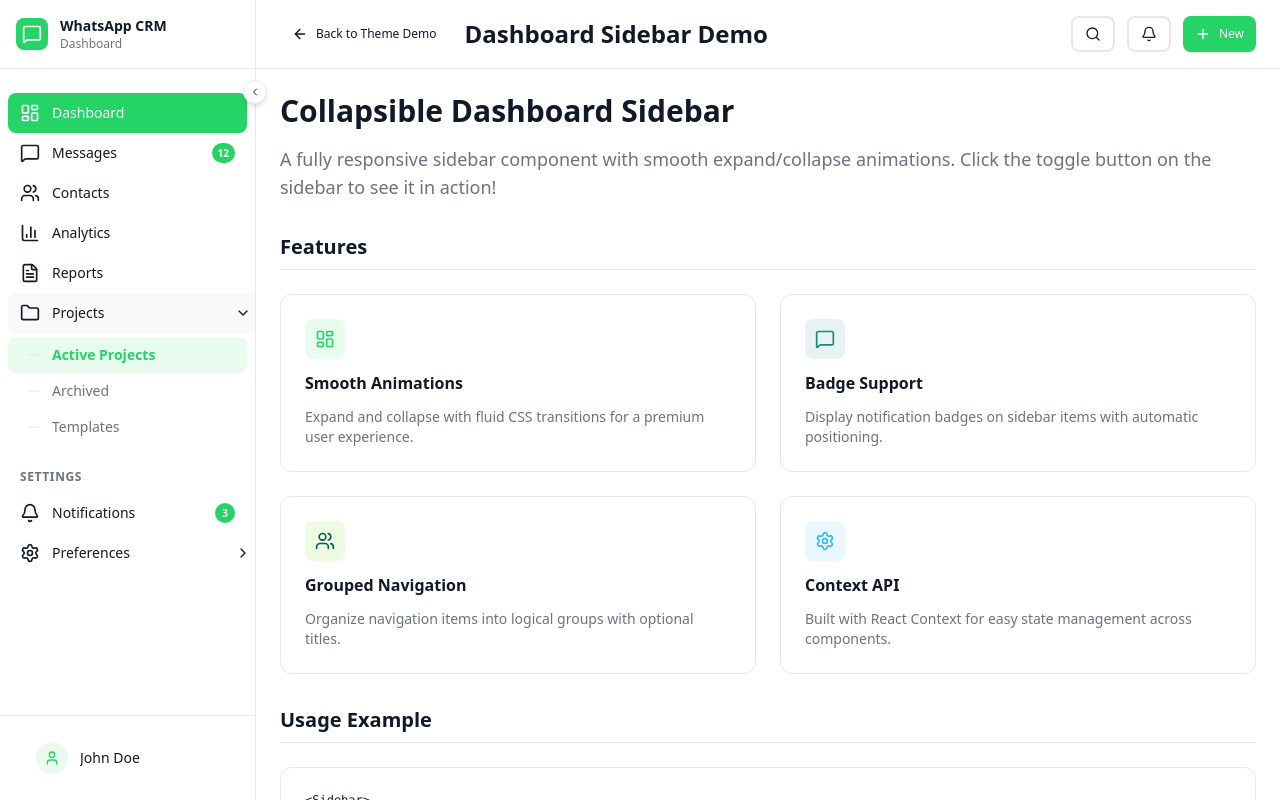
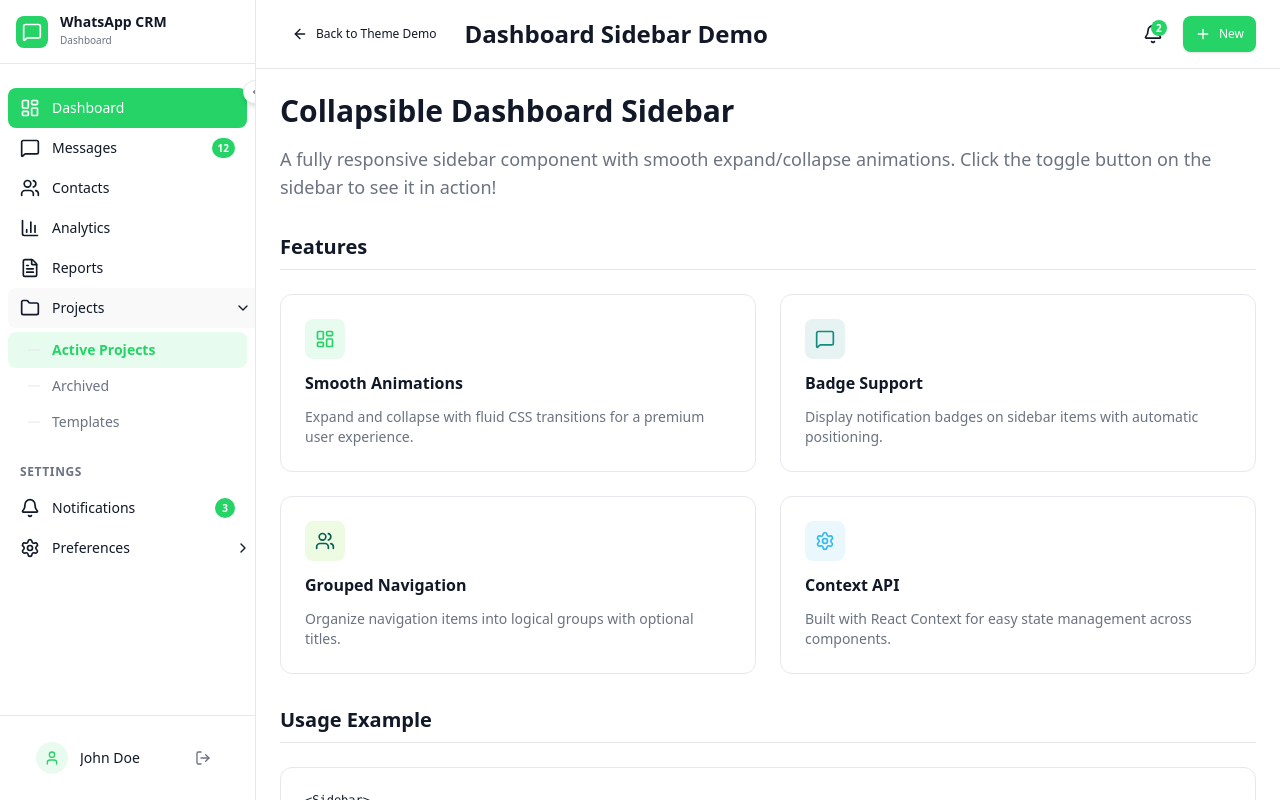
Before and after one commit to mdrobin45/whatsapp-crm, a Next.js app: page /sidebar-demo in a window 1280 px wide. Built offline with nearby package versions, Linux system fonts and the light colour scheme.

Commit message:
feat: introduce notification popover component and enhance sidebar with trailing item slot and improved overflow handling.feat: introduce notification popover component and enhance sidebar with trailing item slot and improved overflow handling.

```diff
--- a/app/sidebar-demo/page.tsx
+++ b/app/sidebar-demo/page.tsx
@@ -1,6 +1,7 @@
 "use client";
 
 import { Button } from "@/components/Button";
+import { NotificationPopover } from "@/components/NotificationPopover";
 import { Sidebar, SidebarContent, SidebarFooter, SidebarGroup, SidebarHeader, SidebarItem, SidebarSubItem, SidebarSubMenu, SidebarToggle } from "@/components/Sidebar";
 import {
    ArrowLeft,
@@ -9,9 +10,9 @@ import {
    FileText,
    Folder,
    LayoutDashboard,
+   LogOut,
    MessageSquare,
    Plus,
-    Search,
    Settings,
    User,
    Users
@@ -26,12 +27,14 @@ export default function SidebarDemo() {
         <SidebarToggle />
 
         <SidebarHeader>
-          <div className="w-8 h-8 rounded-lg bg-primary flex items-center justify-center text-white">
+          <div className="flex items-center gap-3">
+            <div className="w-8 h-8 rounded-lg bg-primary flex items-center justify-center text-white flex-shrink-0">
               <MessageSquare className="w-5 h-5" />
             </div>
-          <div>
-            <h2 className="font-bold text-sm">WhatsApp CRM</h2>
-            <p className="text-xs text-muted-foreground">Dashboard</p>
+            <div className="flex flex-col">
+              <h2 className="font-bold text-sm leading-none">WhatsApp CRM</h2>
+              <p className="text-[10px] text-muted-foreground mt-1">Dashboard</p>
+            </div>
           </div>
         </SidebarHeader>
 
@@ -121,6 +124,19 @@ export default function SidebarDemo() {
             }
             label="John Doe"
             href="#"
+            trailing={
+              <Button
+                variant="ghost"
+                size="icon"
+                className="h-8 w-8 text-muted-foreground hover:text-destructive hover:bg-destructive/10"
+                onClick={(e) => {
+                  e.preventDefault();
+                  console.log("Logout clicked");
+                }}
+              >
+                <LogOut className="h-4 w-4" />
+              </Button>
+            }
           />
         </SidebarFooter>
       </Sidebar>
@@ -139,12 +155,7 @@ export default function SidebarDemo() {
               <h1 className="text-2xl font-bold">Dashboard Sidebar Demo</h1>
             </div>
             <div className="flex items-center gap-3">
-              <Button variant="outline" size="sm">
-                <Search className="w-4 h-4" />
-              </Button>
-              <Button variant="outline" size="sm">
-                <Bell className="w-4 h-4" />
-              </Button>
+              <NotificationPopover />
               <Button size="sm">
                 <Plus className="w-4 h-4 mr-2" /> New
               </Button>
--- /dev/null
+++ b/components/NotificationPopover.tsx
@@ -0,0 +1,161 @@
+"use client";
+
+import { cn } from "@/lib/utils";
+import * as PopoverPrimitive from "@radix-ui/react-popover";
+import { AlertTriangle, Bell, Check, Info, X } from "lucide-react";
+import * as React from "react";
+import { Button } from "./Button";
+
+interface Notification {
+  id: string;
+  title: string;
+  description: string;
+  time: string;
+  type: "info" | "success" | "warning";
+  read: boolean;
+}
+
+const MOCK_NOTIFICATIONS: Notification[] = [
+  {
+    id: "1",
+    title: "New Message",
+    description: "You have received a new message from John Doe.",
+    time: "2m ago",
+    type: "info",
+    read: false,
+  },
+  {
+    id: "2",
+    title: "System Update",
+    description: "The system will be updated at 12:00 AM.",
+    time: "1h ago",
+    type: "warning",
+    read: false,
+  },
+  {
+    id: "3",
+    title: "Campaign Success",
+    description: "Your recent campaign has reached its goal.",
+    time: "3h ago",
+    type: "success",
+    read: true,
+  },
+];
+
+export function NotificationPopover() {
+  const [notifications, setNotifications] = React.useState<Notification[]>(MOCK_NOTIFICATIONS);
+  const unreadCount = notifications.filter(n => !n.read).length;
+
+  const markAsRead = (id: string) => {
+    setNotifications(prev => prev.map(n => n.id === id ? { ...n, read: true } : n));
+  };
+
+  const clearAll = () => {
+    setNotifications([]);
+  };
+
+  return (
+    <PopoverPrimitive.Root>
+      <PopoverPrimitive.Trigger asChild>
+        <Button
+          variant="ghost"
+          size="icon"
+          className="relative h-9 w-9 rounded-full"
+          aria-label="Open notifications"
+        >
+          <Bell className="h-5 w-5" />
+          {unreadCount > 0 && (
+            <span className="absolute top-1 right-1 flex h-4 w-4 items-center justify-center rounded-full bg-primary text-[10px] font-bold text-primary-foreground">
+              {unreadCount}
+            </span>
+          )}
+        </Button>
+      </PopoverPrimitive.Trigger>
+
+      <PopoverPrimitive.Portal>
+        <PopoverPrimitive.Content
+          align="end"
+          sideOffset={8}
+          className={cn(
+            "z-50 w-80 overflow-hidden rounded-xl border border-border bg-card p-0 shadow-xl outline-none",
+            "data-[state=open]:animate-in data-[state=closed]:animate-out data-[state=closed]:fade-out-0 data-[state=open]:fade-in-0 data-[state=closed]:zoom-out-95 data-[state=open]:zoom-in-95 data-[side=bottom]:slide-in-from-top-2"
+          )}
+        >
+          <div className="flex items-center justify-between p-4 border-b border-border">
+            <h3 className="font-semibold text-sm">Notifications</h3>
+            {notifications.length > 0 && (
+              <button
+                onClick={clearAll}
+                className="text-xs text-primary hover:underline font-medium"
+              >
+                Clear all
+              </button>
+            )}
+          </div>
+
+          <div className="max-h-[400px] overflow-y-auto">
+            {notifications.length === 0 ? (
+              <div className="flex flex-col items-center justify-center py-8 px-4 text-center">
+                <div className="w-12 h-12 rounded-full bg-muted flex items-center justify-center mb-3">
+                  <Bell className="w-6 h-6 text-muted-foreground opacity-50" />
+                </div>
+                <p className="text-sm font-medium">No new notifications</p>
+                <p className="text-xs text-muted-foreground mt-1">Check back later for updates</p>
+              </div>
+            ) : (
+              <div className="divide-y divide-border">
+                {notifications.map((notification) => (
+                  <div
+                    key={notification.id}
+                    className={cn(
+                      "p-4 transition-colors hover:bg-muted/50 flex gap-3 cursor-pointer",
+                      !notification.read && "bg-muted/30"
+                    )}
+                    onClick={() => markAsRead(notification.id)}
+                  >
+                    <div className={cn(
+                      "w-8 h-8 rounded-full flex items-center justify-center flex-shrink-0 mt-0.5",
+                      notification.type === "info" && "bg-blue-100 text-blue-600",
+                      notification.type === "success" && "bg-green-100 text-green-600",
+                      notification.type === "warning" && "bg-amber-100 text-amber-600"
+                    )}>
+                      {notification.type === "info" && <Info className="w-4 h-4" />}
+                      {notification.type === "success" && <Check className="w-4 h-4" />}
+                      {notification.type === "warning" && <AlertTriangle className="w-4 h-4" />}
+                    </div>
+                    <div className="flex-1 space-y-1">
+                      <div className="flex items-center justify-between">
+                        <p className={cn("text-xs font-semibold", !notification.read && "text-primary")}>
+                          {notification.title}
+                        </p>
+                        <span className="text-[10px] text-muted-foreground">
+                          {notification.time}
+                        </span>
+                      </div>
+                      <p className="text-[11px] leading-relaxed text-muted-foreground line-clamp-2">
+                        {notification.description}
+                      </p>
+                    </div>
+                  </div>
+                ))}
+              </div>
+            )}
+          </div>
+
+          {notifications.length > 3 && (
+            <div className="p-2 border-t border-border text-center bg-muted/20">
+              <button className="text-xs font-medium hover:text-primary transition-colors py-1 w-full text-muted-foreground">
+                View all activity
+              </button>
+            </div>
+          )}
+
+          <PopoverPrimitive.Close className="absolute right-4 top-4 rounded-sm opacity-70 ring-offset-background transition-opacity hover:opacity-100 focus:outline-none focus:ring-2 focus:ring-ring focus:ring-offset-2 disabled:pointer-events-none data-[state=open]:bg-accent data-[state=open]:text-muted-foreground">
+            <X className="h-4 w-4 hidden" />
+            <span className="sr-only">Close</span>
+          </PopoverPrimitive.Close>
+        </PopoverPrimitive.Content>
+      </PopoverPrimitive.Portal>
+    </PopoverPrimitive.Root>
+  );
+}
--- a/components/Sidebar.tsx
+++ b/components/Sidebar.tsx
@@ -38,7 +38,7 @@ export function Sidebar({ className, children }: SidebarProps) {
     <SidebarContext.Provider value={{ isCollapsed, toggleCollapsed }}>
       <aside
         className={cn(
-          "relative flex flex-col h-screen bg-card border-r border-border transition-all duration-300 ease-in-out",
+          "relative flex flex-col h-screen bg-card border-r border-border transition-all duration-300 ease-in-out overflow-x-hidden",
           isCollapsed ? "w-16" : "w-64",
           className
         )}
@@ -53,9 +53,9 @@ export function SidebarHeader({ className, children }: { className?: string; chi
   const { isCollapsed } = useSidebar();
 
   return (
-    <div className={cn("flex items-center justify-between p-4 border-b border-border", className)}>
+    <div className={cn("flex items-center p-4 border-b border-border h-16 min-h-[64px]", className)}>
       {!isCollapsed && (
-        <div className="flex items-center gap-3">
+        <div className="flex items-center justify-between w-full gap-3">
           {children}
         </div>
       )}
@@ -70,7 +70,7 @@ export function SidebarHeader({ className, children }: { className?: string; chi
 
 export function SidebarContent({ className, children }: { className?: string; children?: React.ReactNode }) {
   return (
-    <div className={cn("flex-1 overflow-y-auto py-4", className)}>
+    <div className={cn("flex-1 overflow-y-auto overflow-x-hidden py-4", className)}>
       {children}
     </div>
   );
@@ -90,6 +90,7 @@ export interface SidebarItemProps {
   href?: string;
   active?: boolean;
   badge?: string | number;
+  trailing?: React.ReactNode;
   onClick?: () => void;
   className?: string;
 }
@@ -100,6 +101,7 @@ export function SidebarItem({
   href,
   active = false,
   badge,
+  trailing,
   onClick,
   className
 }: SidebarItemProps) {
@@ -114,11 +116,23 @@ export function SidebarItem({
       )}
       {!isCollapsed && (
         <>
-          <span className="flex-1 truncate">{label}</span>
+          <span className="flex-1 truncate text-left">{label}</span>
           {badge && (
             <span className="flex items-center justify-center min-w-[20px] h-5 px-1.5 text-[10px] font-bold rounded-full bg-primary text-primary-foreground">
               {badge}
             </span>
+          )}
+          {trailing && (
+            <div
+              className="ml-auto flex items-center justify-center"
+              onClick={(e) => {
+                // If the parent is a button/link, we might want to stop propagation
+                // if the trailing part has its own click handler
+                e.stopPropagation();
+              }}
+            >
+              {trailing}
+            </div>
           )}
         </>
       )}
```
Lines whose indentation alone changed are shown as unchanged.
